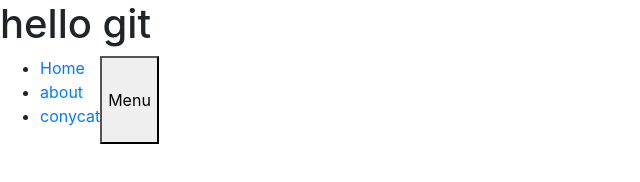
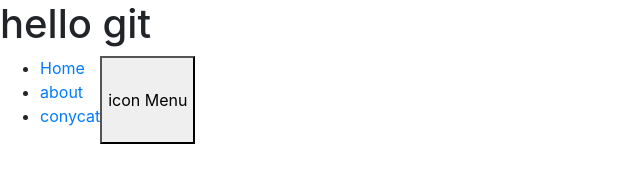
Before and after one commit to bahtiarakimkanov/gitlesson, a website: page index.html in a window 1280 px wide. Shown: the whole page, without its empty margins (0-640 px from the left). Drawn offline with nearby package versions, Linux system fonts and the light colour scheme.

Commit message:
add icon

```diff
--- a/index.html
+++ b/index.html
@@ -22,7 +22,7 @@
             </li>
         </ul>
 
-        <button class="hamburger">Menu</button>
+        <button class="hamburger"> <span class="home">icon</span> Menu</button>
     </nav>
 </body>
 </html>
```
